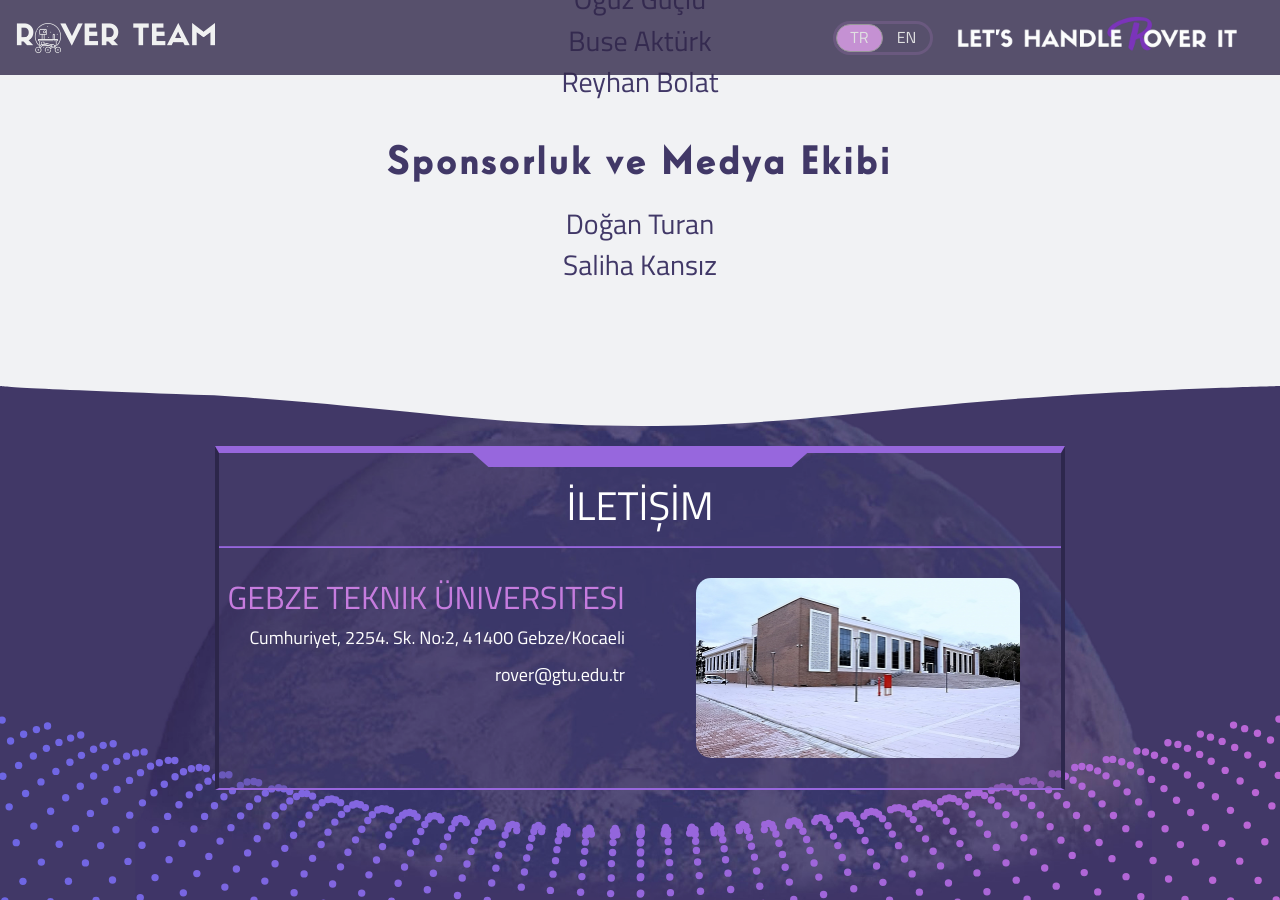
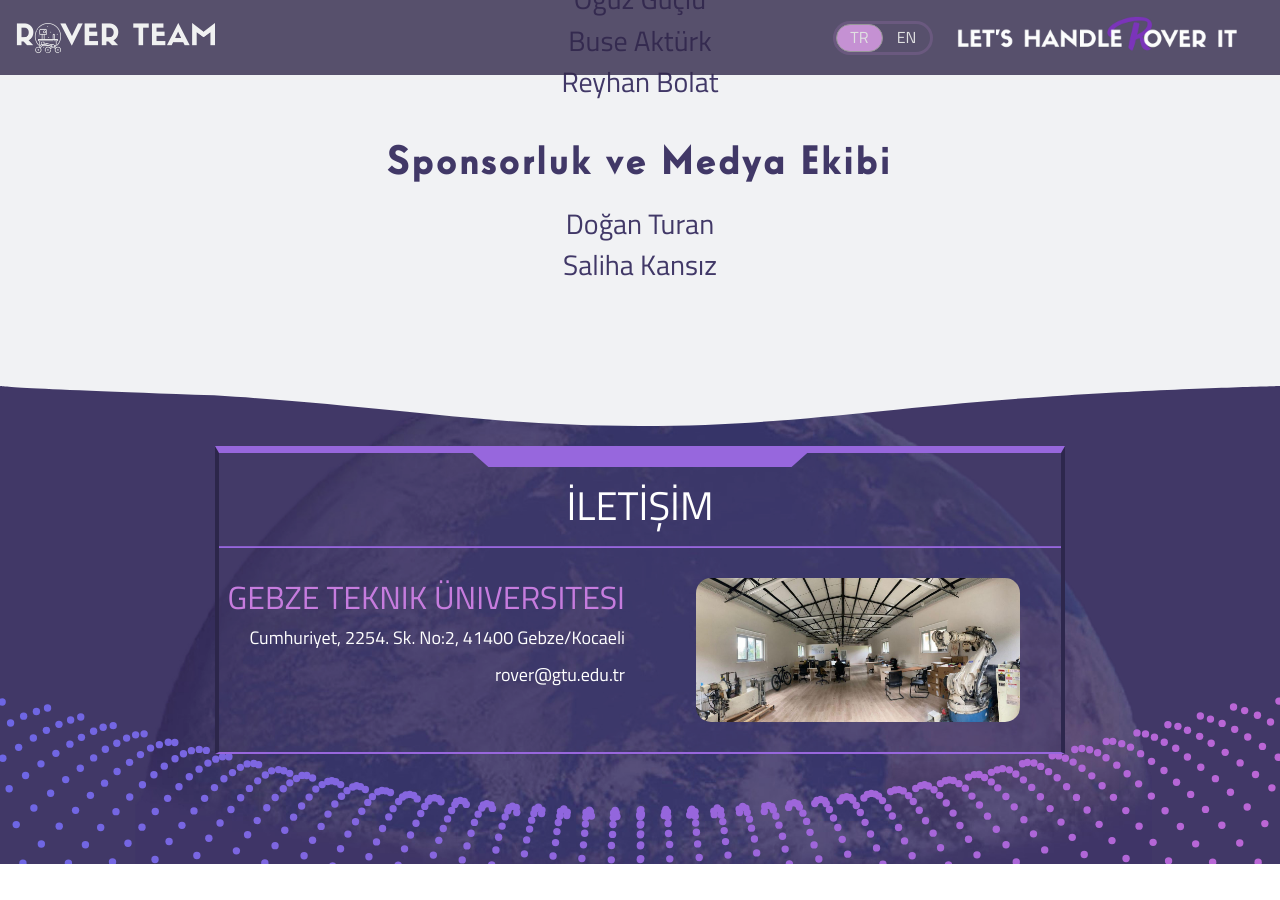
Before and after one commit to harunalbayrak/gtu-rover-website, a Jekyll site: the page built from members/index.md, in a window 1280 px wide and 900 px high, scrolled down 1559 px. Built offline with Jekyll 4.4.1, drawn with Linux system fonts in a browser that asks for light colours; nearby versions of some CDN libraries; after the commit the page ends 2423 px from its top, so only the background shows below that.

Commit message:
footer img atolye

```diff
--- a/_includes/footer.html
+++ b/_includes/footer.html
@@ -17,7 +17,7 @@
                         </a>
                     </div>
                     <div class="col-lg-6 col-sm-12">
-                        <img class="border-img img-first-div" src="/images/gtukongre.jpg" width="auto" height="150px"/>
+                        <img class="border-img img-first-div" src="/images/atolye.jpg" width="auto" height="150px"/>
                     </div>
                 </div>
             </div>
```
Also changed, not shown: images/atolye.jpg (added).
